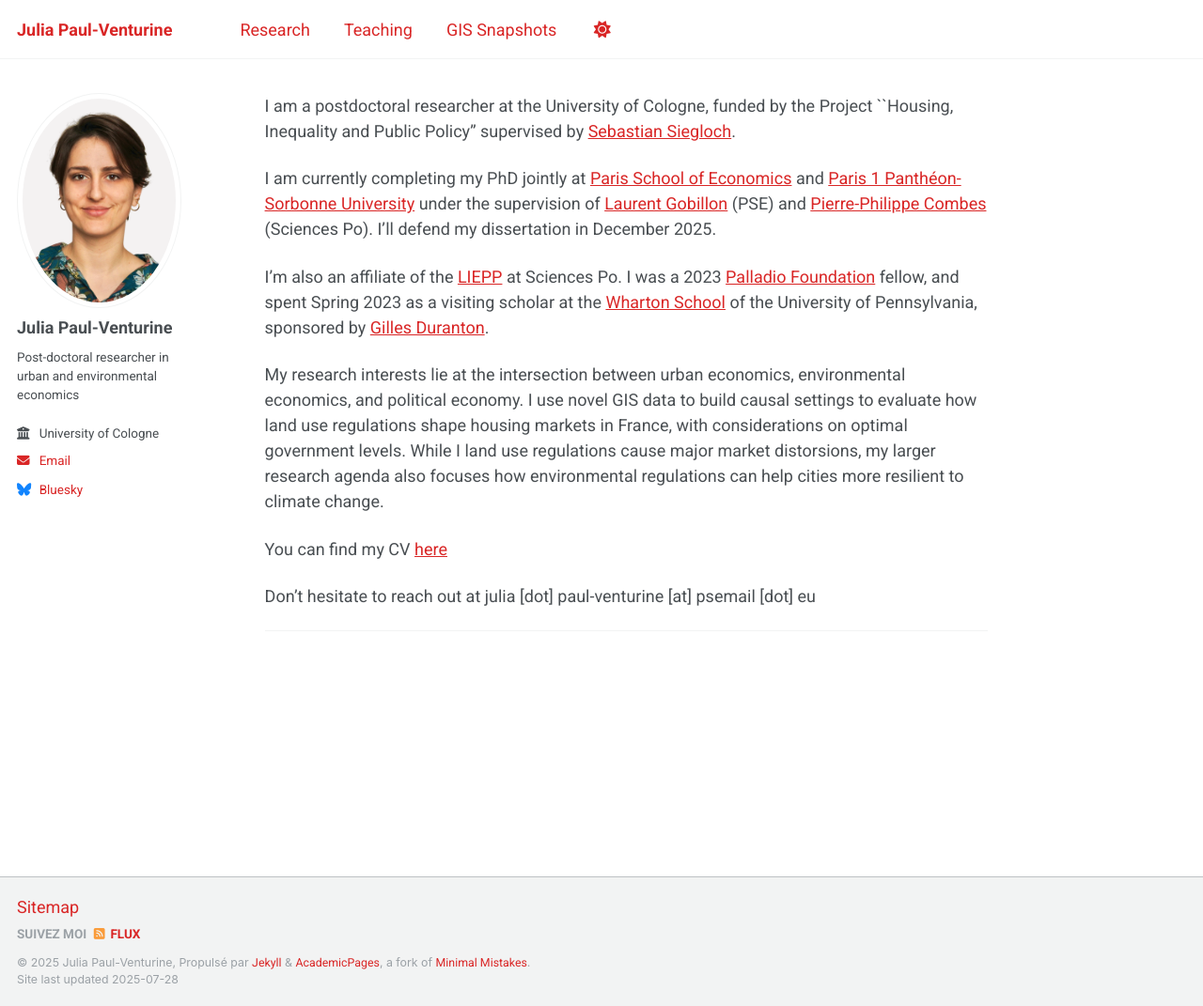
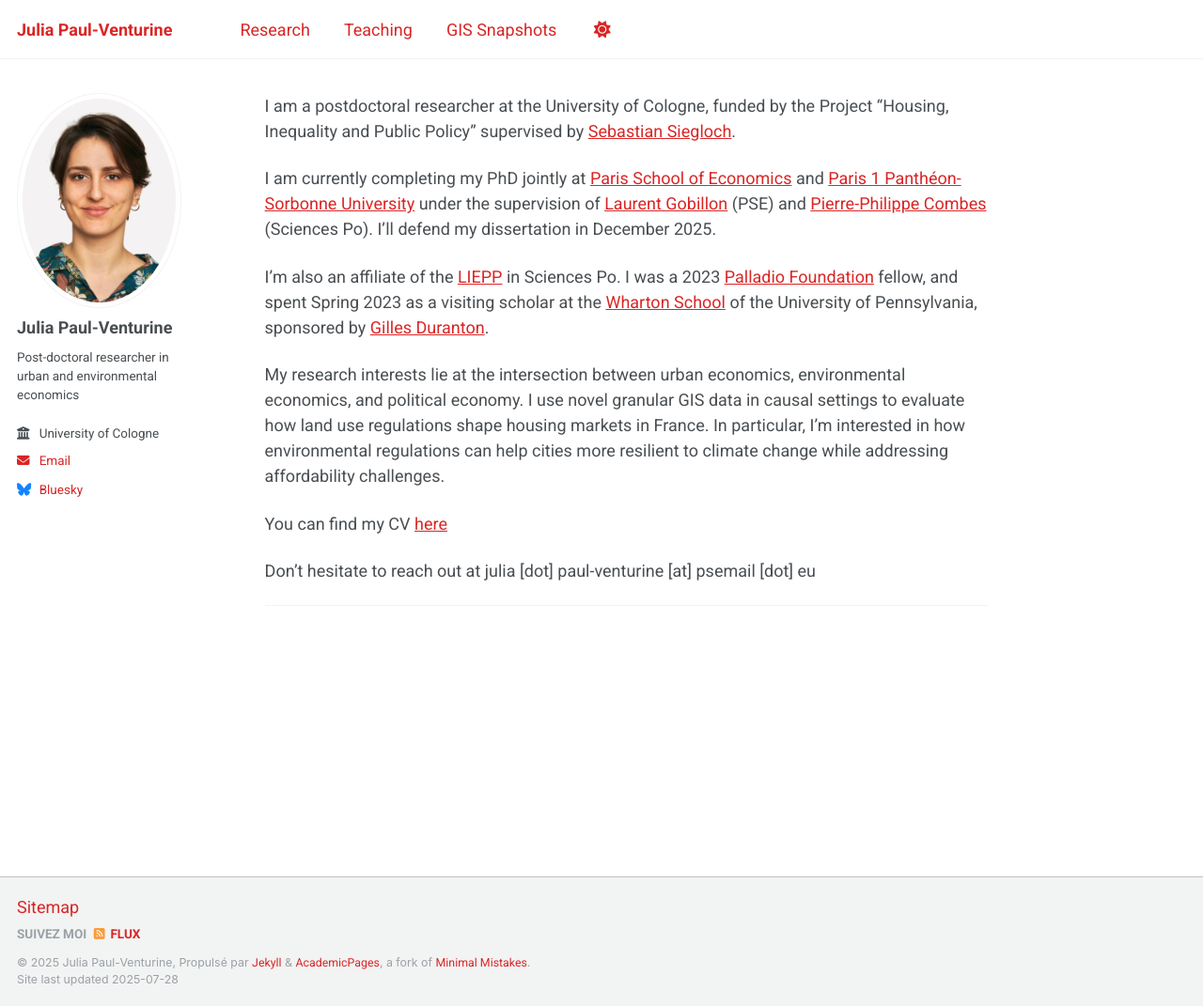
Before and after one commit to julia-paulventurine/julia-paulventurine.github.io, a Jekyll site: the page built from _pages/about.md, in a window 1280 px wide and 1071 px high. Shown: the whole window at 94% size. Built offline with Jekyll 4.4.1, drawn with Linux system fonts in a browser that asks for light colours; a script that is not in the unit is left out.

Commit message:
Update about.md

```diff
--- a/_pages/about.md
+++ b/_pages/about.md
@@ -6,14 +6,14 @@ redirect_from:
   - /about.html
 ---
 
-I am a postdoctoral researcher at the University of Cologne, funded by the Project ``Housing, Inequality and Public Policy'' supervised by [Sebastian Siegloch](https://sites.google.com/view/siegloch/home).
+I am a postdoctoral researcher at the University of Cologne, funded by the Project "Housing, Inequality and Public Policy" supervised by [Sebastian Siegloch](https://sites.google.com/view/siegloch/home).
 
 I am currently completing my PhD jointly at [Paris School of Economics](https://www.parisschoolofeconomics.eu) and [Paris 1 Panthéon-Sorbonne University](https://ed-economie.pantheonsorbonne.fr) under the supervision of [Laurent Gobillon](http://laurent.gobillon.free.fr) (PSE) and [Pierre-Philippe Combes](https://sites.google.com/view/pierrephilippecombes/) (Sciences Po). I'll defend my dissertation in December 2025.
 
-I’m also an affiliate of the [LIEPP](https://www.sciencespo.fr/liepp/fr/) at Sciences Po.
+I’m also an affiliate of the [LIEPP](https://www.sciencespo.fr/liepp/fr/) in Sciences Po.
 I was a 2023 [Palladio Foundation](https://fondationpalladio.fr) fellow, and spent Spring 2023 as a visiting scholar at the [Wharton School](https://www.wharton.upenn.edu) of the University of Pennsylvania, sponsored by [Gilles Duranton](https://real-faculty.wharton.upenn.edu/duranton/).
 
-My research interests lie at the intersection between urban economics, environmental economics, and political economy. I use novel GIS data to build causal settings to evaluate how land use regulations shape housing markets in France, with considerations on optimal government levels. While I land use regulations cause major market distorsions, my larger research agenda also focuses how environmental regulations can help cities more resilient to climate change.
+My research interests lie at the intersection between urban economics, environmental economics, and political economy. I use novel granular GIS data in causal settings to evaluate how land use regulations shape housing markets in France. In particular, I'm interested in how environmental regulations can help cities more resilient to climate change while addressing affordability challenges.
 
 You can find my CV [here](https://www.dropbox.com/scl/fi/cjb5h575ikf9tenfw18m3/CV_JPV___Current.pdf?rlkey=814m3r99fu9ihmz9rchb04yln&st=tx527ate&dl=0)
 
```
